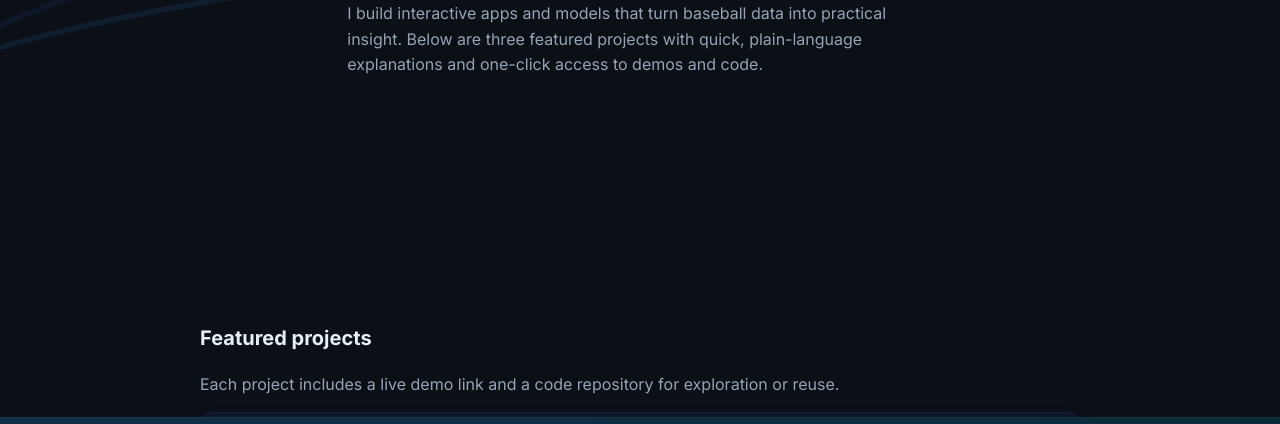
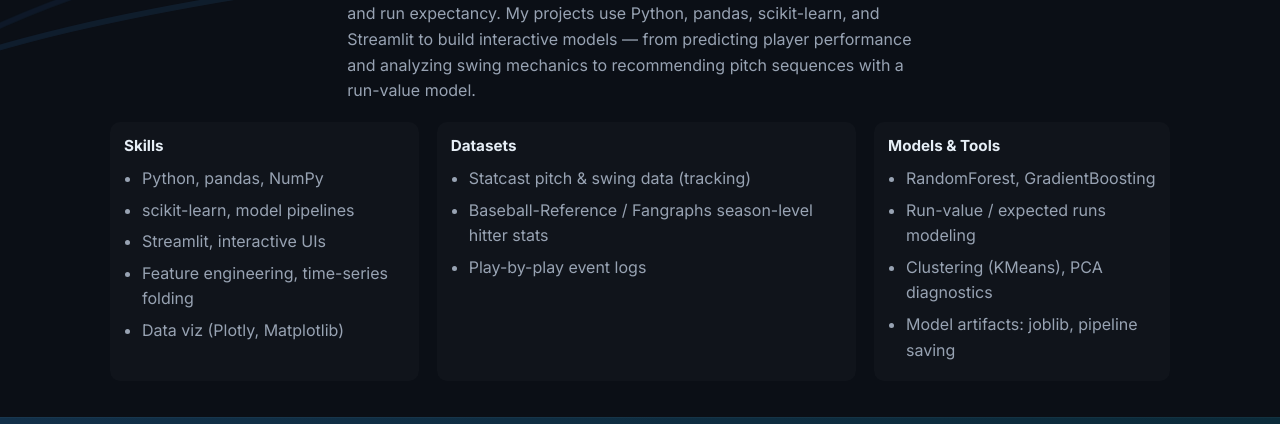
Before and after one commit to christopherhsuu/portfolio, a plain HTML site: page index.html in a window 1280 px wide. Shown: the part 314-738 px from the top of the page. Drawn offline with Linux system fonts and the light colour scheme.

```diff
--- a/index.html
+++ b/index.html
@@ -48,7 +48,39 @@
 
         <div class="container hero-content">
           <h1 class="hero-title">Christopher Hsu — Data & Sabermetrics</h1>
-          <p class="hero-intro">I build interactive apps and models that turn baseball data into practical insight. Below are three featured projects with quick, plain-language explanations and one-click access to demos and code.</p>
+          <p class="hero-intro">I’ve always loved baseball, and now I study it through data. I build tools that explore how players perform, how decisions shape outcomes, and how machine learning can bring new insight to the game.</p>
+
+          <p class="hero-intro">I work with Statcast and Baseball-Reference data to study hitting, pitching, and run expectancy. My projects use Python, pandas, scikit-learn, and Streamlit to build interactive models — from predicting player performance and analyzing swing mechanics to recommending pitch sequences with a run-value model.</p>
+
+          <div class="skills-snapshot" aria-hidden="false" style="margin-top:18px;">
+            <div class="skill-col">
+              <h4>Skills</h4>
+              <ul>
+                <li>Python, pandas, NumPy</li>
+                <li>scikit-learn, model pipelines</li>
+                <li>Streamlit, interactive UIs</li>
+                <li>Feature engineering, time-series folding</li>
+                <li>Data viz (Plotly, Matplotlib)</li>
+              </ul>
+            </div>
+            <div class="skill-col">
+              <h4>Datasets</h4>
+              <ul>
+                <li>Statcast pitch & swing data (tracking)</li>
+                <li>Baseball-Reference / Fangraphs season-level hitter stats</li>
+                <li>Play-by-play event logs</li>
+              </ul>
+            </div>
+            <div class="skill-col">
+              <h4>Models &amp; Tools</h4>
+              <ul>
+                <li>RandomForest, GradientBoosting</li>
+                <li>Run-value / expected runs modeling</li>
+                <li>Clustering (KMeans), PCA diagnostics</li>
+                <li>Model artifacts: joblib, pipeline saving</li>
+              </ul>
+            </div>
+          </div>
         </div>
       </section>
 
--- a/styles.css
+++ b/styles.css
@@ -95,6 +95,18 @@ body { padding-bottom: 92px; }
 .hero-lead { color: var(--muted-text); max-width: 60ch; }
 .hero-hook { font-size: 1.05rem; color: var(--muted-text); margin-top: 6px; font-weight: 600; }
 .hero-intro { margin-top: 10px; color: var(--muted-text); max-width: 58ch; margin-left: auto; margin-right: auto; }
+
+/* skills snapshot in hero */
+.skills-snapshot { display:flex; gap:18px; justify-content:center; color:var(--muted-text); }
+.skills-snapshot .skill-col { background: rgba(255,255,255,0.02); padding:12px 14px; border-radius:10px; min-width:180px; }
+.skills-snapshot h4 { margin:0 0 8px 0; color:var(--text-color); font-size:0.95rem; }
+.skills-snapshot ul { margin:0; padding-left:18px; }
+.skills-snapshot li { margin-bottom:6px; }
+
+@media (max-width:880px) {
+  .skills-snapshot { flex-direction:column; align-items:center; }
+  .skills-snapshot .skill-col { min-width: unset; width:100%; max-width:520px; }
+}
 .hero-visual {
   position: fixed; /* fixed so it continues behind the Projects section */
   top: 0; left: 0; right: 0;
```
